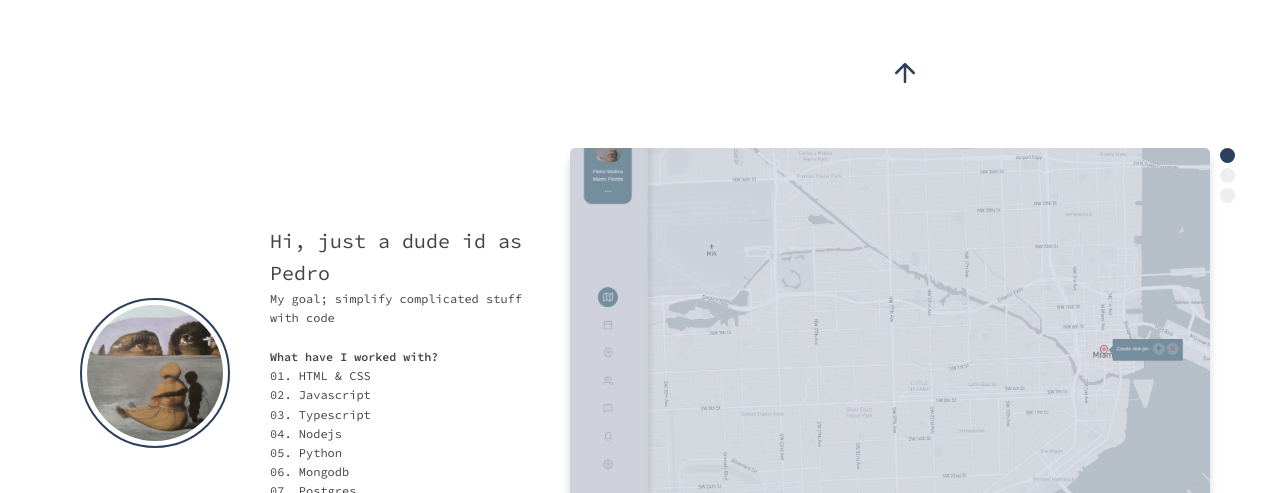
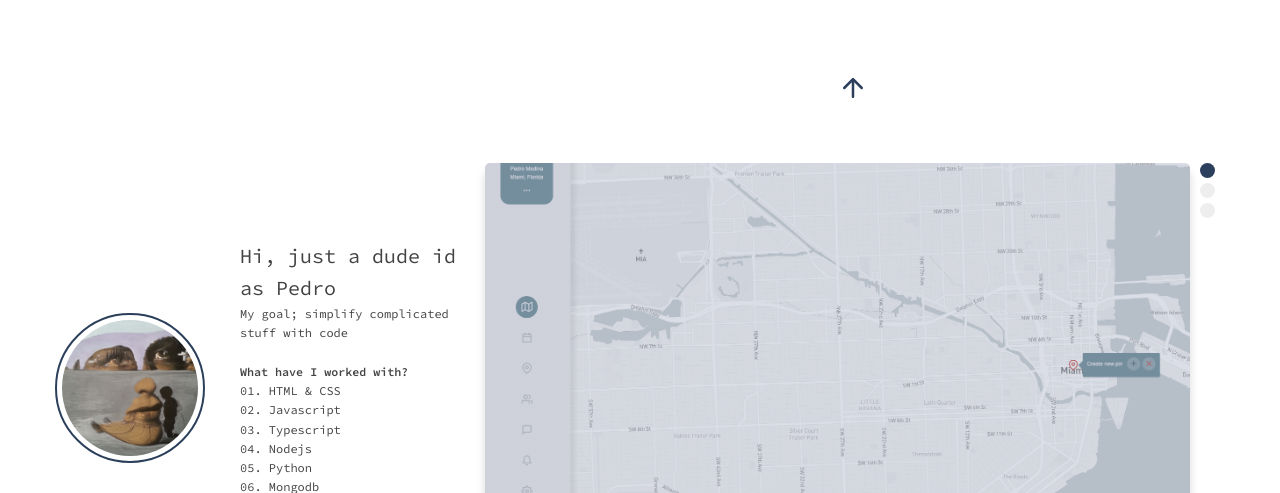
Before and after one commit to pedropmedina/pedropmedina.github.io, a plain HTML site: page index.html in a window 1280 px wide. Shown: the top 493 px of the page. Drawn offline with Linux system fonts and the light colour scheme.

Commit message:
Switch from grid to flexbox

```diff
--- a/styles.css
+++ b/styles.css
@@ -20,21 +20,24 @@ body {
 }
 
 header {
-  grid-column: col-2-start / col-2-end;
-  align-self: center;
+  flex: 1 1 15%;
+
+  display: flex;
+  justify-content: center;
+  align-items: center;
 }
 
 main {
-  grid-column: col-3-start / col-3-end;
+  flex: 1 1 85%;
+  padding: 1rem 2rem;
 
-  display: grid;
-  grid-template-columns:
-    [col-1-start] minmax(min-content, 29rem) [col-1-end col-2-start] minmax(
-      max-content,
-      1fr
-    )
-    [col-2-end];
-  column-gap: 3em;
+  display: flex;
+  flex-wrap: wrap;
+  align-items: center;
+}
+
+footer {
+  flex: 1 1 100%;
 }
 
 ul {
@@ -61,14 +64,10 @@ a:visited {
   max-width: 120rem;
   margin: 0 auto;
 
-  display: grid;
-  grid-template-columns: [col-1-start] minmax(min-content, 2rem) [col-1-end col-2-start] max-content [col-2-end col-3-start] minmax(
-      min-content,
-      1fr
-    );
-  column-gap: 2rem;
-  row-gap: 3rem;
+  display: flex;
+  justify-content: center;
   align-content: center;
+  flex-wrap: wrap;
 }
 
 header .avatar {
@@ -87,9 +86,7 @@ header .avatar {
 }
 
 main .profile {
-  grid-column: col-1-start / col-1-end;
-  padding-left: 2rem;
-  align-self: center;
+  flex: 1 1 25%;
 }
 
 .profile__details h1,
@@ -118,7 +115,7 @@ h2 {
 }
 
 main .projects-slider {
-  grid-column: col-2-start / col-2-end;
+  flex: 1 1 75%;
 
   display: grid;
   grid-template-columns: [col-1-start] 2rem [col-1-end col-2-start] 1fr [col-2-end col-3-start] 2rem [col-3-end];
```
